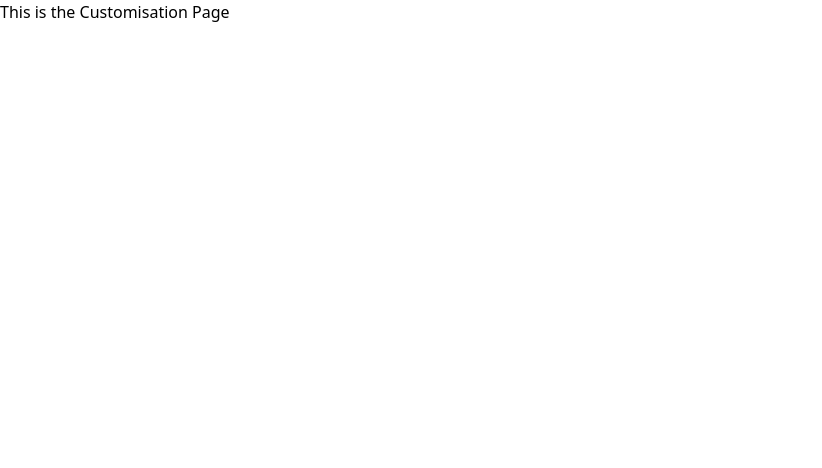
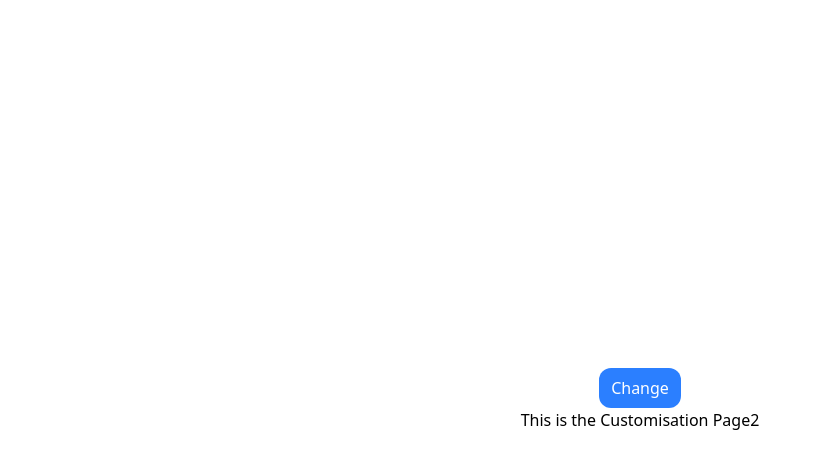
Before and after one commit to archakNath/ShopWeaver, a React (Vite) app in the folder frontend/: page /customisation in a window 1280 px wide. Shown: the top 468 px of the page, without its empty margins (0-822 px from the left). Built offline with nearby package versions, Linux system fonts and the light colour scheme.

Commit message:
test: code injection

```diff
--- a/frontend/src/pages/Customisation.jsx
+++ b/frontend/src/pages/Customisation.jsx
@@ -1,11 +1,23 @@
 import React from 'react'
 
 function Customisation() {
-  return (
-    <div>
-      <h2>This is the Customisation Page</h2>
+  const options = [
+    <div><h2>This is the Customisation Page1</h2></div>,
+    <div><h2>This is the Customisation Page2</h2></div>,
+  ];
+
+  const [customisation, setCustomisation] = React.useState(1);
+
+  const handleChange = () => {
+    setCustomisation((prev) => (prev + 1) % options.length);
+  };
+
+  return(
+    <div className='flex flex-col items-center justify-center h-screen'>
+    <button onClick={handleChange} className='bg-blue-500 text-white px-3 py-2 rounded-xl cursor-pointer'>Change</button>
+    {options[customisation]}
     </div>
-  )
+  );
 }
 
 export default Customisation
```
